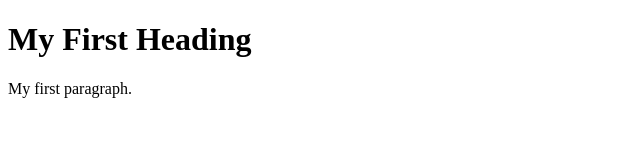
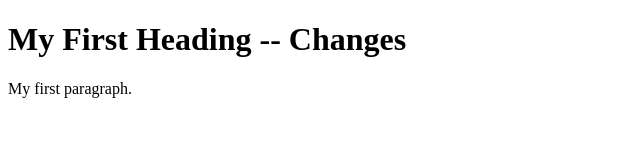
Before and after one commit to Mrvn09/git-demo, a plain HTML site: page web/index.html in a window 1280 px wide. Shown: the whole page, without its empty margins (0-640 px from the left). Drawn offline with Linux system fonts and the light colour scheme.

Commit message:
Updating index.html

```diff
--- a/web/index.html
+++ b/web/index.html
@@ -2,7 +2,7 @@
 <html>
 <body>
 
-<h1>My First Heading</h1>
+<h1>My First Heading -- Changes</h1>
 <p>My first paragraph.</p>
 
 </body>
```
